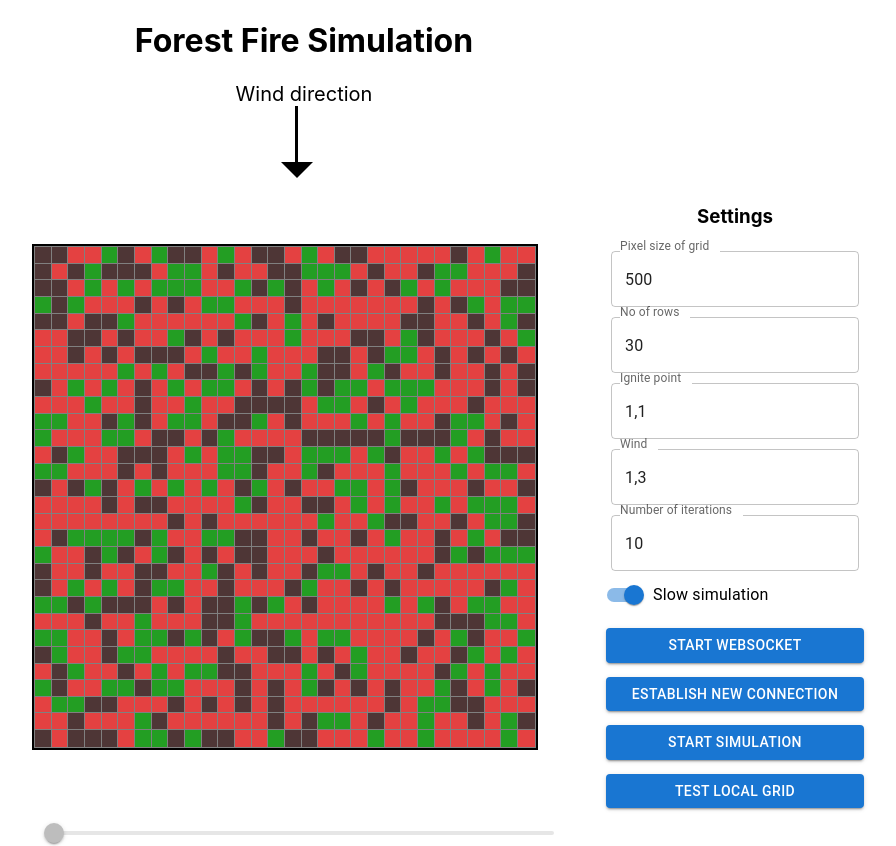
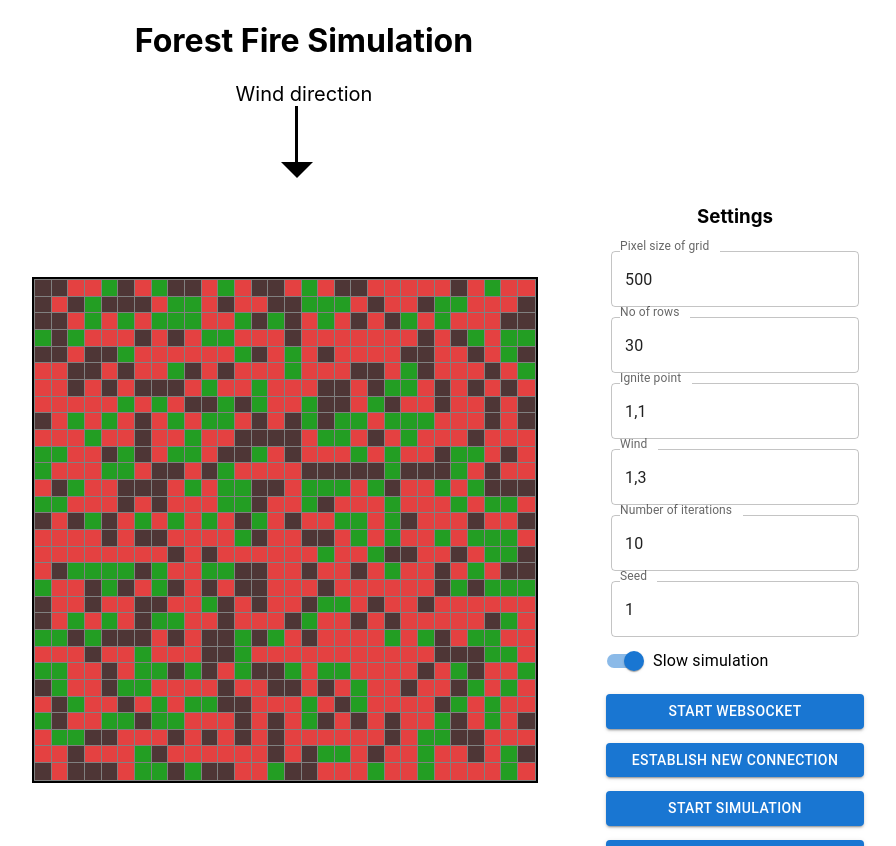
Before and after one commit to antonoeschmidt/forest-fire-ui, a React (Create React App) app: page / in a window 1280 px wide. Shown: the top 846 px of the page, without its empty margins (336-1232 px from the left). Built offline with nearby package versions, Linux system fonts and the light colour scheme; the HTML template or start-up script is replaced by a standard one.

Commit message:
Add support for seed

```diff
--- a/src/components/Settings/SettingsComponent.tsx
+++ b/src/components/Settings/SettingsComponent.tsx
@@ -110,6 +110,20 @@ const SettingsComponent = (props: Props) => {
                 }
                 InputLabelProps={{ shrink: true }}
             ></TextField>
+              <TextField
+                sx={theme}
+                variant="outlined"
+                label="Seed"
+                type="number"
+                value={props.simulationData.seed.toString()}
+                onChange={(e) =>
+                    props.setSimulationData({
+                        ...props.simulationData,
+                        seed: Number(e.target.value),
+                    })
+                }
+                InputLabelProps={{ shrink: true }}
+            />
             <FormControlLabel
                 control={
                     <Switch
--- a/src/pages/MainPage.tsx
+++ b/src/pages/MainPage.tsx
@@ -9,6 +9,7 @@ import "./MainPage.css";
 export type Settings = {
     gridSize: number;
     pixelSize: number;
+    seed: number;
 };
 
 export type SimulationData = {
@@ -17,6 +18,7 @@ export type SimulationData = {
     start_cell: Array<number>;
     slow_simulation: boolean;
     run_until: number;
+    seed: number;
 };
 
 export type EventData = {
@@ -30,7 +32,8 @@ const MainPage = () => {
     const [grid, setGrid] = useState<Array<number[]>>();
     const [gridSize, setGridSize] = useState<number>(30);
     const [pixelSize, setPixelSize] = useState<number>(500);
-    const [settings, setSettings] = useState<Settings>({ gridSize, pixelSize });
+    const [seed, setSeed] = useState<number>(1);
+    const [settings, setSettings] = useState<Settings>({ gridSize, pixelSize, seed });
     const [wind, setWind] = useState<Array<number>>();
     const [simulationData, setSimulationData] = useState<SimulationData>({
         grid_size: gridSize,
@@ -38,6 +41,7 @@ const MainPage = () => {
         start_cell: [1, 1],
         slow_simulation: true,
         run_until: 10,
+        seed: 1,
     });
     const ws = useRef<WebSocket>();
 
@@ -103,6 +107,7 @@ const MainPage = () => {
         });
         let data = await res.json();
         console.log(data);
+        prevGrids.current = []
     };
 
     const startWebSocket = async () => {
```
